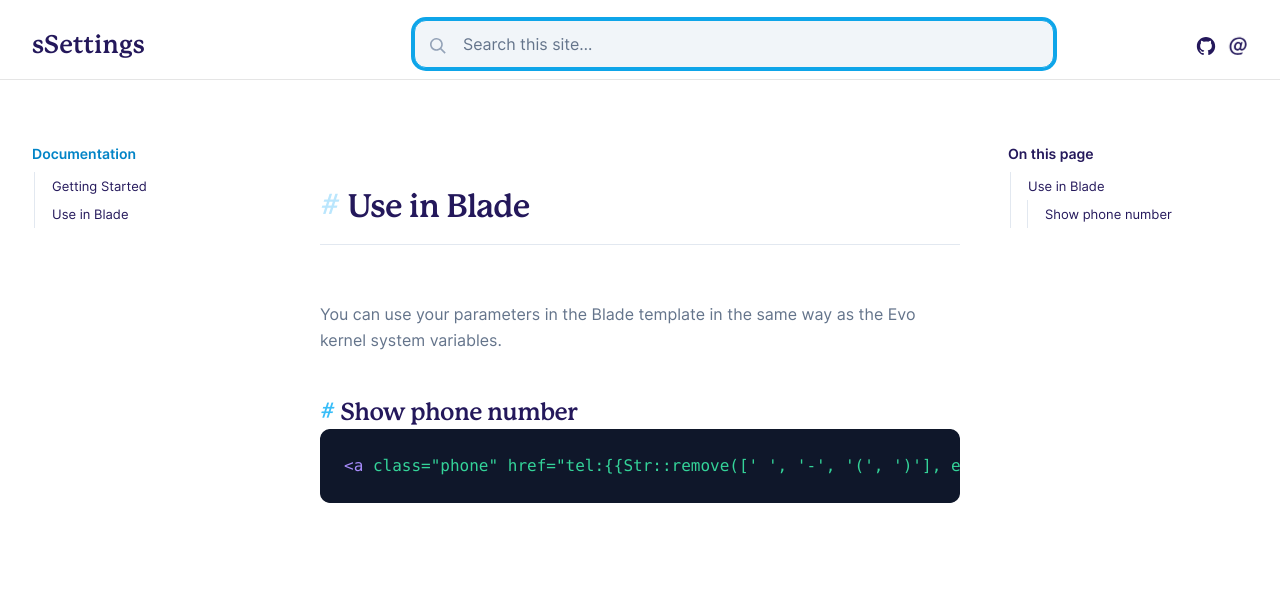
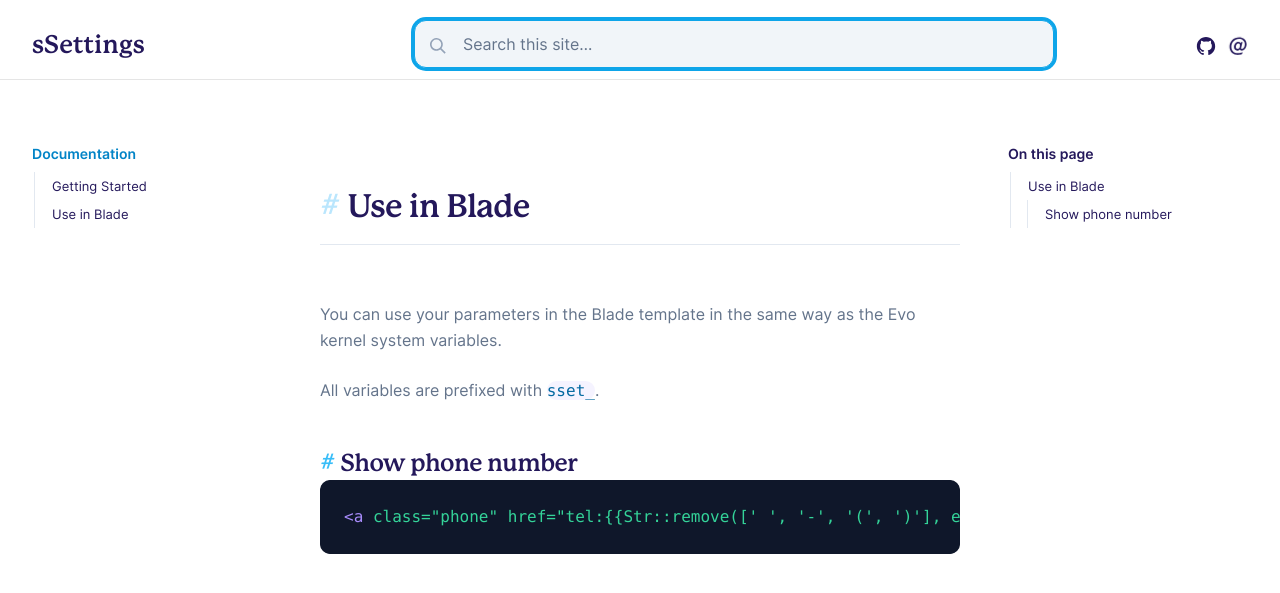
Before and after one commit to Seiger/sSettings, a Jekyll site: the page built from docs/pages/use-in-blade.md, in a window 1280 px wide. Shown: the top 593 px of the page. Built offline with Jekyll 4.4.1, drawn with Linux system fonts in a browser that asks for light colours; some web fonts are replaced.

Commit message:
[FIX] Documentation.

````diff
--- a/docs/pages/use-in-blade.md
+++ b/docs/pages/use-in-blade.md
@@ -7,6 +7,8 @@ permalink: /use-in-blade/
 
 You can use your parameters in the Blade template in the same way as the Evo kernel system variables.
 
+All variables are prefixed with ```sset_```.
+
 ## Show phone number
 
 ```php
````
